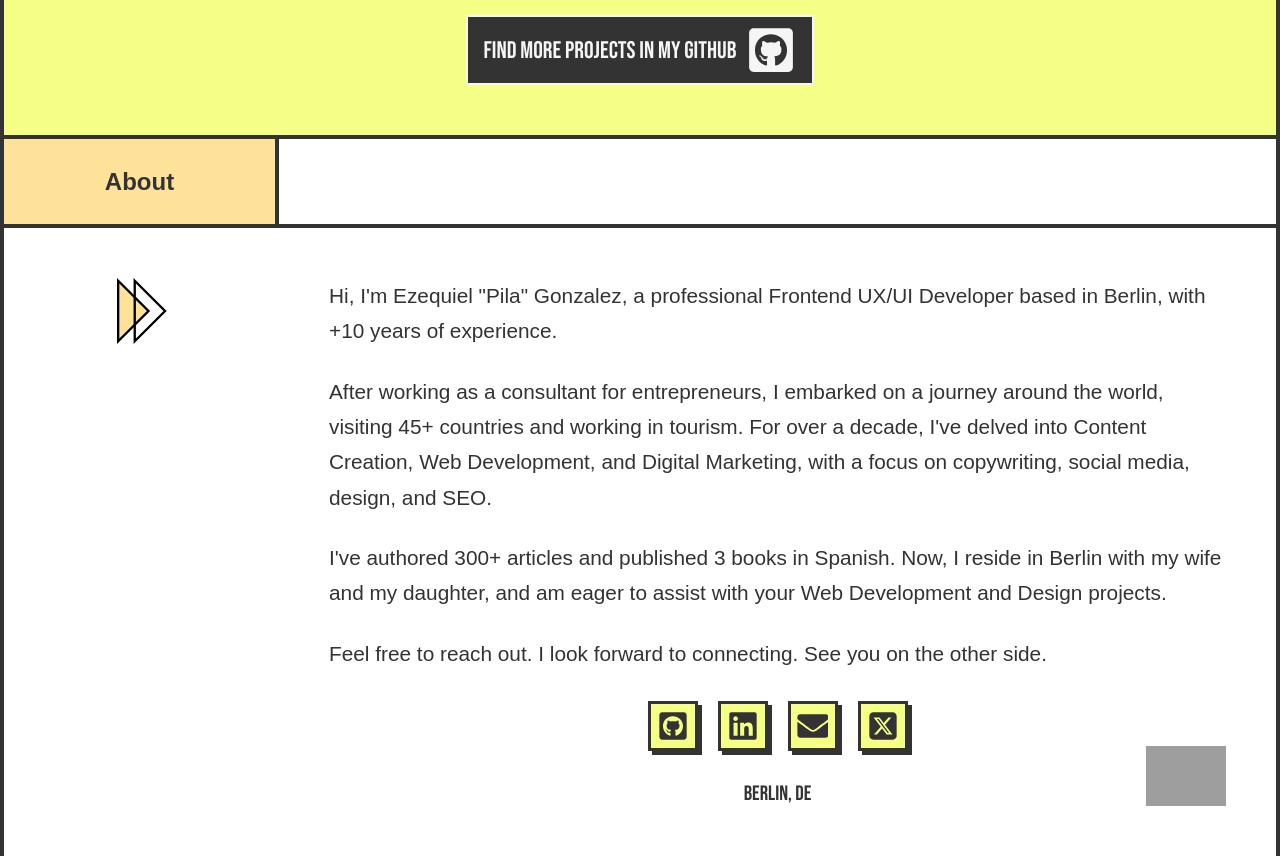
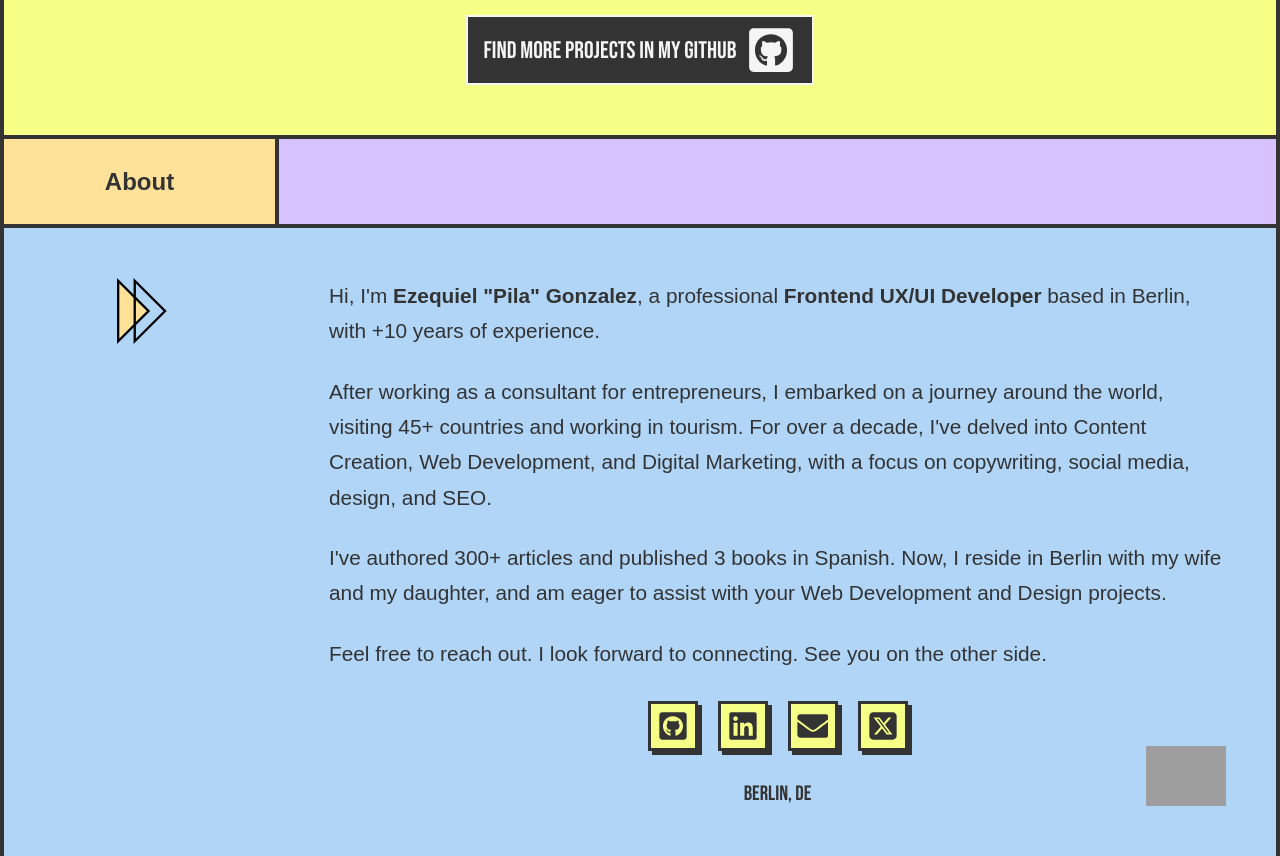
Before and after one commit to Pilag6/pila.dev, a React (Vite) app: page / in a window 1280 px wide. Shown: the part 2240-3096 px from the top of the page. Built offline with nearby package versions, Linux system fonts and the light colour scheme; grey boxes are pictures that could not be loaded; a web font is replaced by a local one.

Commit message:
Update AboutSection.css and AboutSection.jsx

```diff
--- a/src/components/About/AboutSection.css
+++ b/src/components/About/AboutSection.css
@@ -1,7 +1,7 @@
 .about {
     border-left: var(--border-main);
     border-right: var(--border-main);
-    background: #fff;
+    background: var(--nb-lila);
     scroll-margin-top: calc(var(--sm-block) * 2);
     color: var(--black);
 }
@@ -21,6 +21,7 @@
 .about-content {
     display: flex;
     border-top: var(--border-main);
+    background: var(--nb-blue);
 }
 
 .about-content__left {
--- a/src/components/About/AboutSection.jsx
+++ b/src/components/About/AboutSection.jsx
@@ -24,28 +24,18 @@ const AboutSection = () => {
                 <div className="about-content__right">
                     <div className="about-text">
                         <p>
-                            Hi, I'm Ezequiel "Pila" Gonzalez, a professional
-                            Frontend UX/UI Developer based in Berlin, with +10
-                            years of experience.
+                            Hi, I&apos;m <strong>Ezequiel &quot;Pila&quot; Gonzalez</strong>, a professional  <strong>Frontend UX/UI Developer</strong> based in Berlin, with +10 years of experience.
                         </p>
                         <p>
-                            After working as a consultant for entrepreneurs, I
-                            embarked on a journey around the world, visiting 45+
-                            countries and working in tourism. For over a decade,
-                            I've delved into Content Creation, Web Development,
-                            and Digital Marketing, with a focus on copywriting,
-                            social media, design, and SEO.
+                            After working as a consultant for entrepreneurs, I embarked on a journey around  the world, visiting 45+ countries and working in tourism. For over a decade, I&apos;ve delved into Content Creation, Web Development, and Digital Marketing, with a focus on copywriting, social media, design, and SEO.
                         </p>
 
                         <p>
-                            I've authored 300+ articles and published 3 books in
-                            Spanish. Now, I reside in Berlin with my wife and my daughter, and am eager to assist with your Web
-                            Development and Design projects.
+                            I&apos;ve authored 300+ articles and published 3 books in Spanish. Now, I reside in Berlin with my wife and my daughter, and am eager to assist with your Web Development and Design projects.
                         </p>
 
                         <p>
-                            Feel free to reach out. I look forward to
-                            connecting. See you on the other side.
+                            Feel free to reach out. I look forward to connecting. See you on the other side.
                         </p>
                     </div>
                     <div className="about-btn">
```
